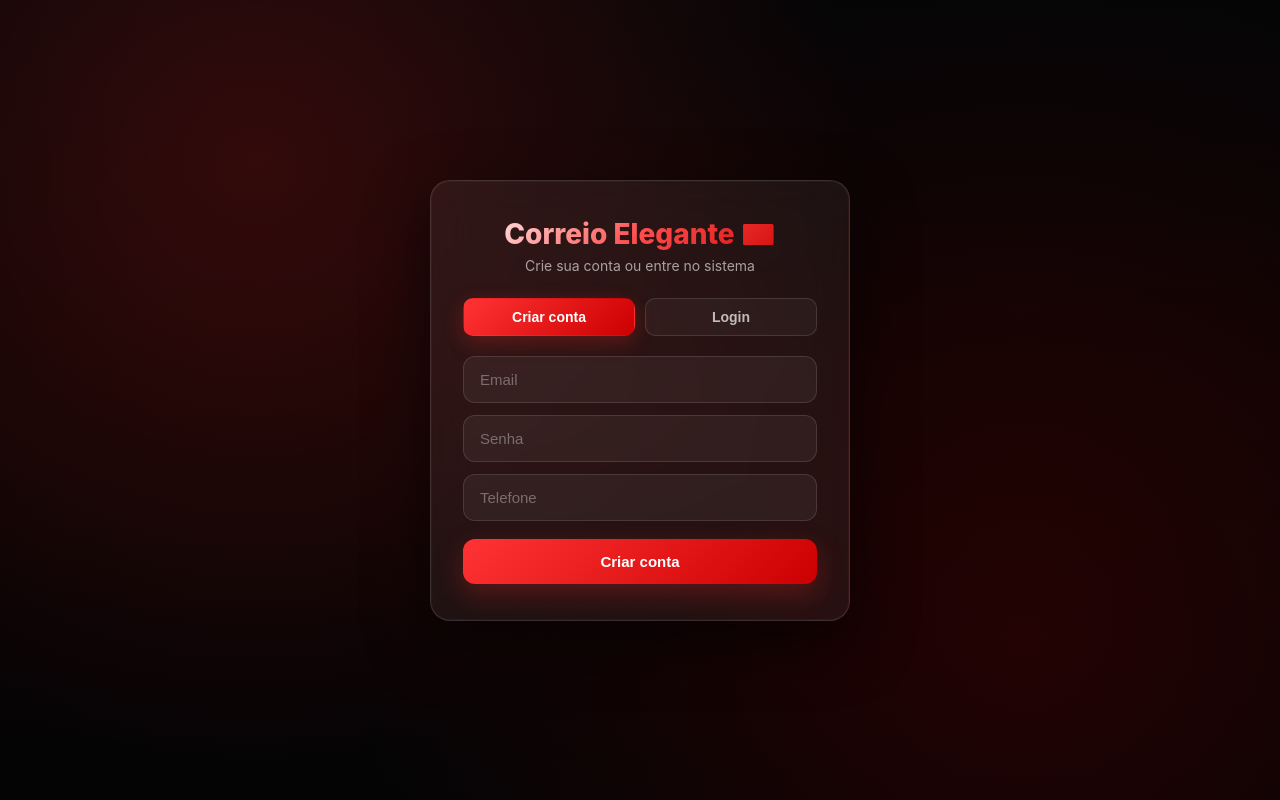
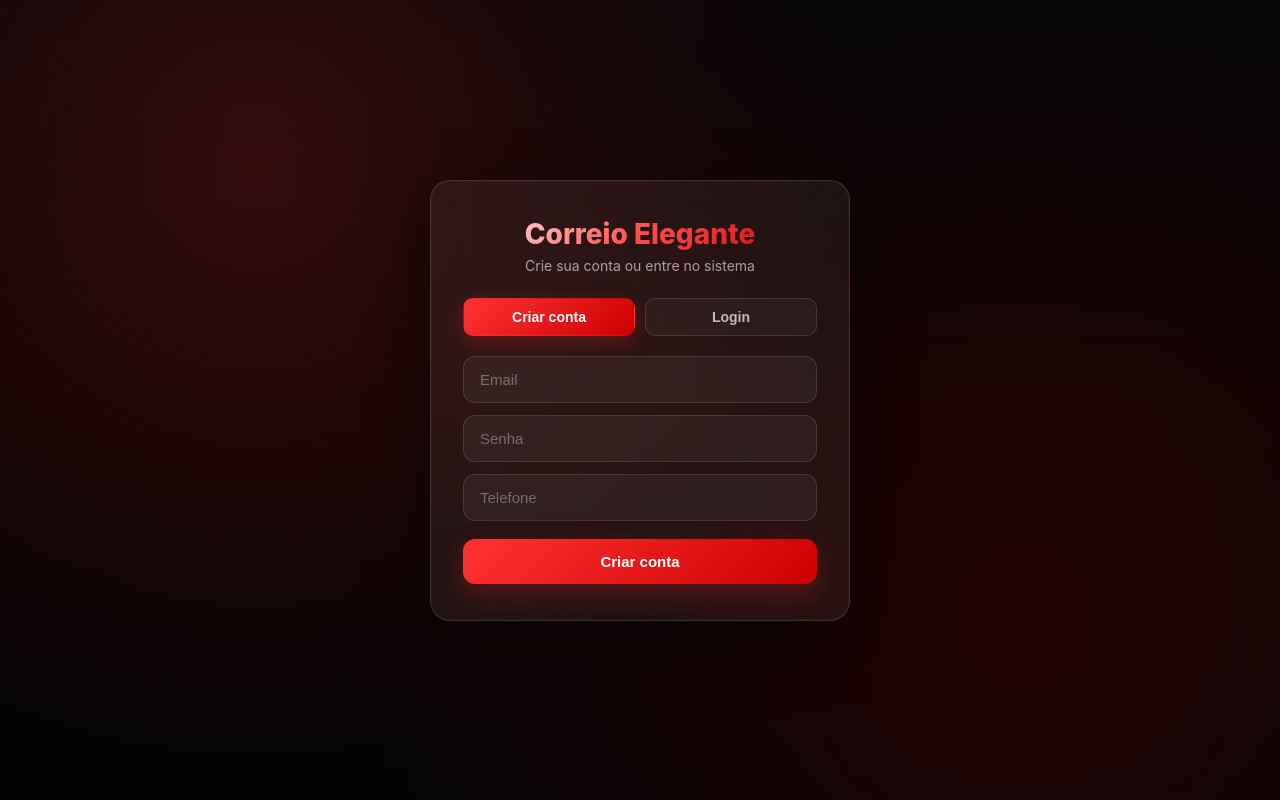
Before and after one commit to jonaspts/Correio-elegante, a React (Vite) app in the folder Correio-Elegante/frontend/: page / in a window 1280 px wide. Built offline with nearby package versions, Linux system fonts and the light colour scheme.

Commit message:
V17.1_BUILD2.2

```diff
--- a/Correio-Elegante/frontend/src/pages/login.jsx
+++ b/Correio-Elegante/frontend/src/pages/login.jsx
@@ -81,7 +81,7 @@ export default function Login() {
       </div>
 
       <div className="login-card">
-        <h1 className="title">Correio Elegante 💌</h1>
+        <h1 className="title">Correio Elegante</h1>
         <p className="subtitle">Crie sua conta ou entre no sistema</p>
 
         <div className="toggle">
```
